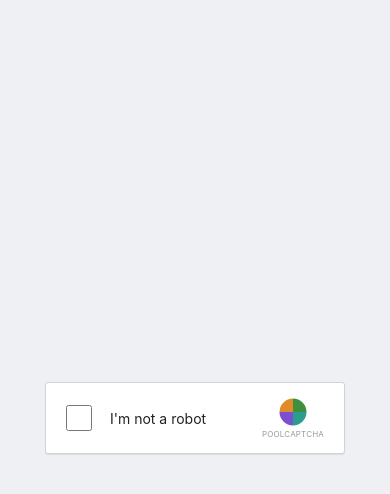
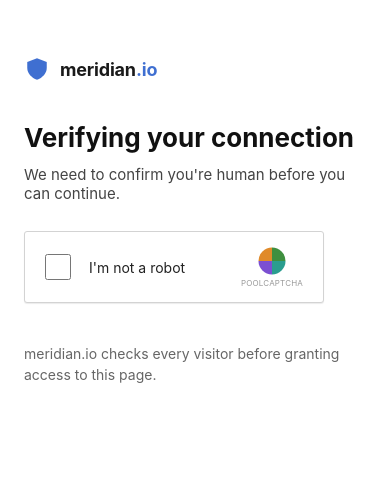
Before and after one commit to newgren/proCAPTCHA, a website: page index.html in a window 390 px wide. Drawn offline with Linux system fonts and the light colour scheme.

Commit message:
Add surrounding page chrome for a more convincing CAPTCHA gate
Wraps the Verification Widget in a fake site interstitial, matching the
wesbos/Kitboga-captcha reference structure: a small generic "security
vendor" badge (original shield mark, not a real logo) separate from an
invented site identity ("meridian.io" - not a real domain, chosen the
same way "example.com"/"Acme Corp" stand in for placeholder content),
a bold page title, a subheading, and a closing explanatory paragraph.
Body layout switched from a centered floating card to a real page
layout (left-aligned content column, natural scroll) to sell the "real
webpage" framing.

Browser-verified at desktop and mobile viewport widths (390px) via
Playwright screenshots - table still stays landscape/letterboxed on
narrow screens per the original mobile-first decision. Zero console
errors.

```diff
--- a/index.html
+++ b/index.html
@@ -7,20 +7,62 @@
 <style>
   html, body {
     margin: 0;
-    height: 100%;
-    background: #eef0f3;
-    overflow: hidden;
-    overscroll-behavior: none;
+    background: #fff;
   }
   body {
-    display: flex;
-    flex-direction: column;
-    align-items: center;
-    justify-content: center;
     font-family: -apple-system, "Segoe UI", Roboto, sans-serif;
   }
   .hidden {
     display: none !important;
+  }
+
+  #wrapper {
+    max-width: 760px;
+    margin: 56px auto;
+    padding: 0 24px 60px;
+    box-sizing: border-box;
+  }
+  #site-brand {
+    display: flex;
+    align-items: center;
+    gap: 10px;
+    margin-bottom: 40px;
+  }
+  #site-brand svg {
+    display: block;
+    flex-shrink: 0;
+  }
+  #site-name {
+    font-weight: 700;
+    font-size: 18px;
+    color: #1a1a1a;
+    letter-spacing: -0.01em;
+  }
+  #site-name .tld {
+    color: #3f6fd1;
+  }
+  #page-title {
+    font-size: 32px;
+    line-height: 1.2;
+    margin: 0 0 12px;
+    color: #111;
+  }
+  #page-subtitle {
+    font-size: 17px;
+    font-weight: 400;
+    color: #444;
+    margin: 0 0 28px;
+  }
+  #page-footer {
+    margin-top: 40px;
+    font-size: 14px;
+    color: #666;
+    max-width: 560px;
+    line-height: 1.5;
+  }
+  @media (max-width: 480px) {
+    #page-title { font-size: 26px; }
+    #page-subtitle { font-size: 15px; }
   }
 
   #checkbox-card {
@@ -139,6 +181,15 @@
 </head>
 <body>
 <div id="wrapper">
+  <div id="site-brand">
+    <svg width="26" height="26" viewBox="0 0 24 24" fill="none">
+      <path d="M12 2 L21 5.5 V11 C21 16 17 20 12 22 C7 20 3 16 3 11 V5.5 Z" fill="#3f6fd1" />
+    </svg>
+    <span id="site-name">meridian<span class="tld">.io</span></span>
+  </div>
+  <h1 id="page-title">Verifying your connection</h1>
+  <p id="page-subtitle">We need to confirm you're human before you can continue.</p>
+
   <label id="checkbox-card">
     <input type="checkbox" id="verify-checkbox" />
     <div id="loader-checkbox" class="hidden"></div>
@@ -166,6 +217,8 @@
       </div>
     </div>
   </div>
+
+  <p id="page-footer">meridian.io checks every visitor before granting access to this page.</p>
 </div>
 <script type="module">
 import {
```
